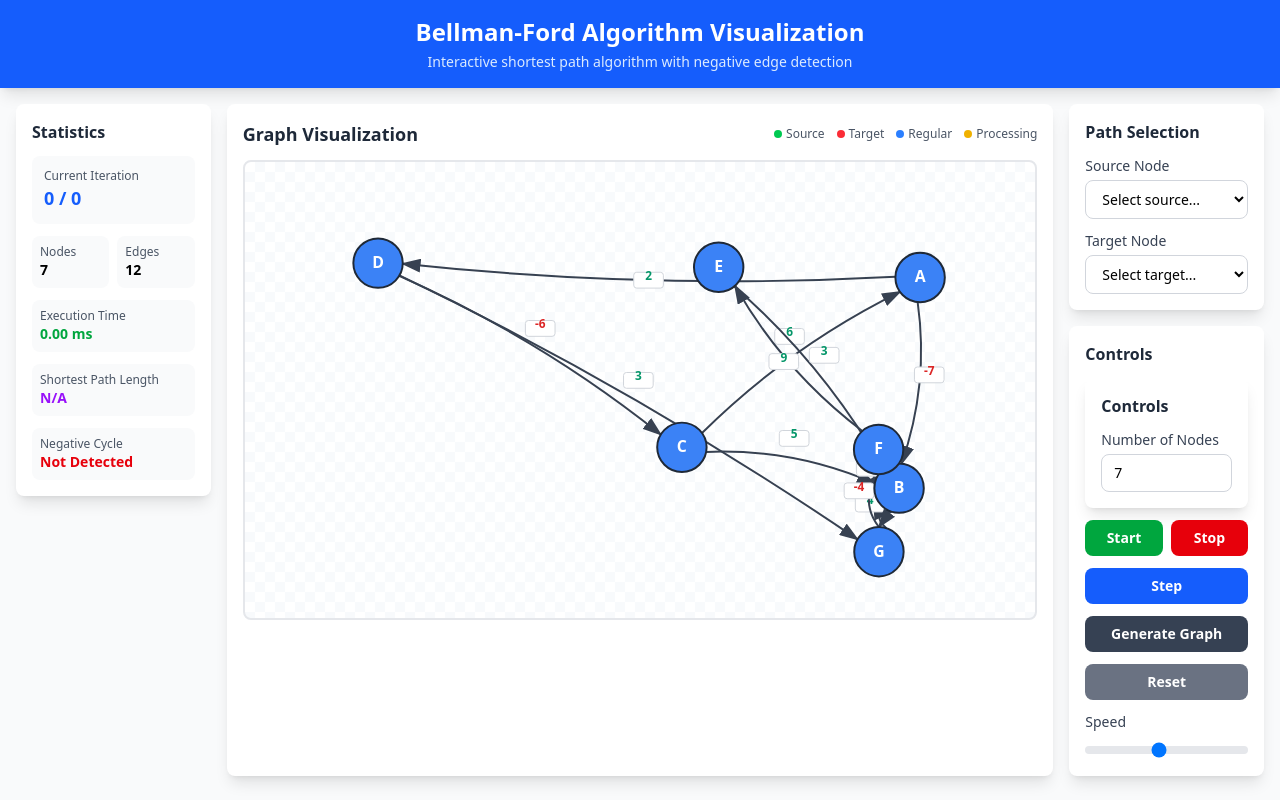
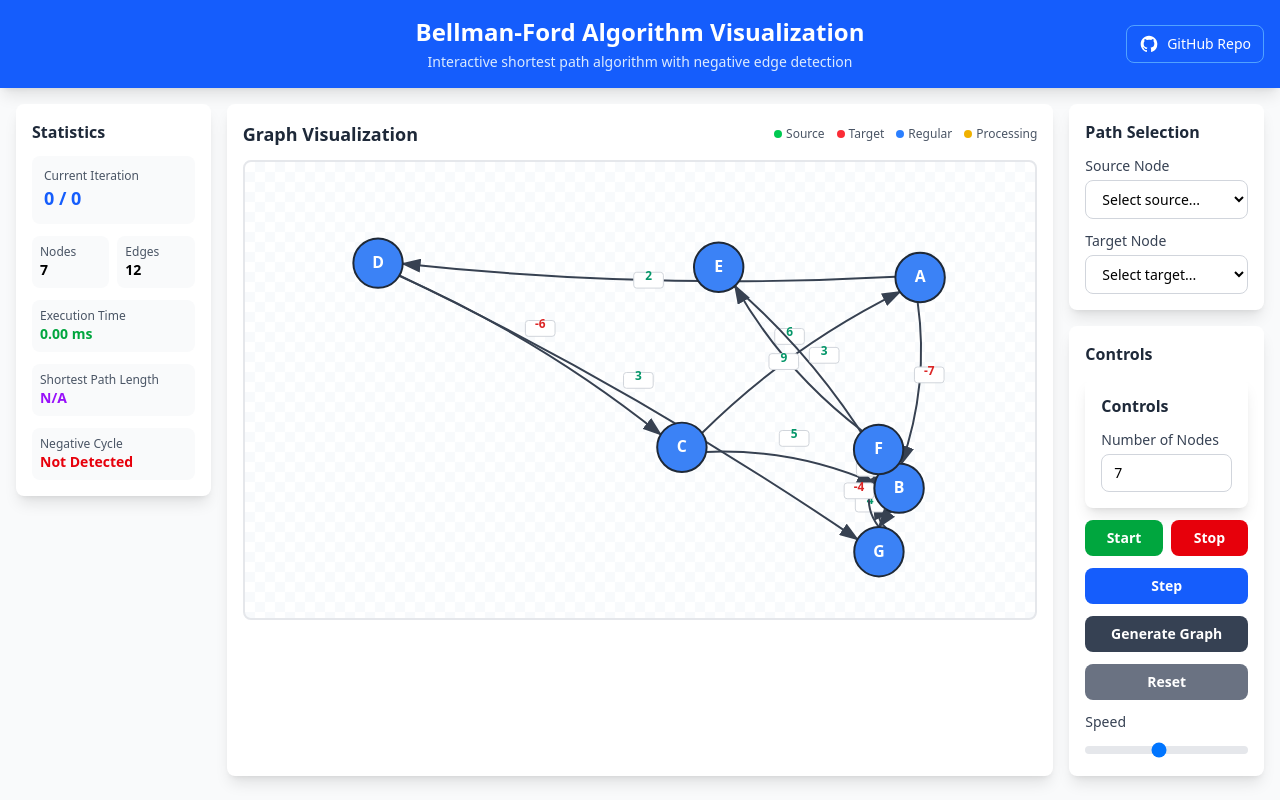
Before and after one commit to DroidZed/mini_project_graph_bellman-ford, a website: page index.html in a window 1280 px wide. Shown: the top 800 px of the page. Drawn offline with Linux system fonts and the light colour scheme; some packages are replaced by stand-ins of ours; a script that the page names is missing.

Commit message:
added github repo button

```diff
--- a/index.html
+++ b/index.html
@@ -10,10 +10,19 @@
 </head>
 <body class="bg-gray-50 overflow-auto m-0 p-0">
 <header class="bg-blue-600 text-white shadow-lg">
-    <div class="container mx-auto px-4 py-4">
+    <div class="container mx-auto px-4 py-4 relative">
         <h1 class="text-2xl font-bold text-center">Bellman-Ford Algorithm Visualization</h1>
         <p class="text-center text-blue-100 mt-1 text-sm">Interactive shortest path algorithm with negative edge
             detection</p>
+        <a href="https://github.com/DroidZed/mini_project_graph_bellman-ford" target="_blank" rel="noopener noreferrer"
+           class="absolute top-1/2 right-4 -translate-y-1/2 flex items-center space-x-2 text-white border border-blue-400 rounded-lg px-3 py-2 text-sm font-medium hover:bg-blue-700 transition-colors focus:outline-none focus:ring-2 focus:ring-blue-300">
+            <svg class="w-5 h-5" fill="currentColor" viewBox="0 0 24 24" aria-hidden="true">
+                <path fill-rule="evenodd"
+                      d="M12 2C6.477 2 2 6.477 2 12c0 4.418 2.865 8.168 6.839 9.492.5.092.682-.217.682-.482 0-.237-.009-.868-.014-1.703-2.782.605-3.369-1.343-3.369-1.343-.454-1.158-1.11-1.466-1.11-1.466-.908-.62.069-.608.069-.608 1.003.07 1.531 1.032 1.531 1.032.892 1.53 2.341 1.088 2.91.832.092-.647.35-1.088.636-1.338-2.22-.253-4.555-1.113-4.555-4.951 0-1.093.39-1.988 1.031-2.688-.103-.253-.446-1.272.098-2.65 0 0 .84-.27 2.75 1.026A9.564 9.564 0 0112 6.844c.85.004 1.705.115 2.504.337 1.909-1.296 2.747-1.027 2.747-1.027.546 1.378.203 2.398.1 2.651.64.7 1.03 1.595 1.03 2.688 0 3.848-2.338 4.695-4.566 4.943.359.309.678.92.678 1.855 0 1.338-.012 2.419-.012 2.747 0 .268.18.58.688.482A10.001 10.001 0 0022 12c0-5.523-4.477-10-10-10z"
+                      clip-rule="evenodd"/>
+            </svg>
+            <span>GitHub Repo</span>
+        </a>
     </div>
 </header>
 
```
Also changed, not shown: styles/output.css.
